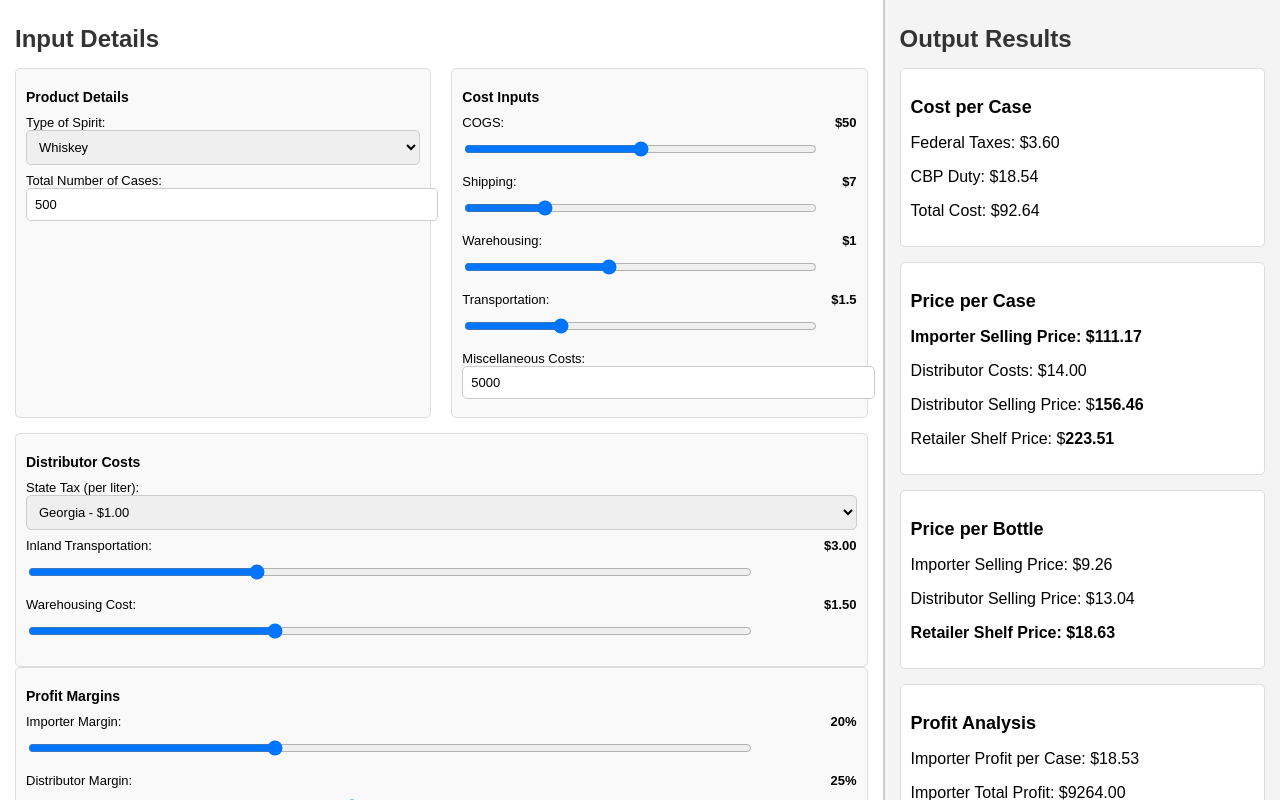
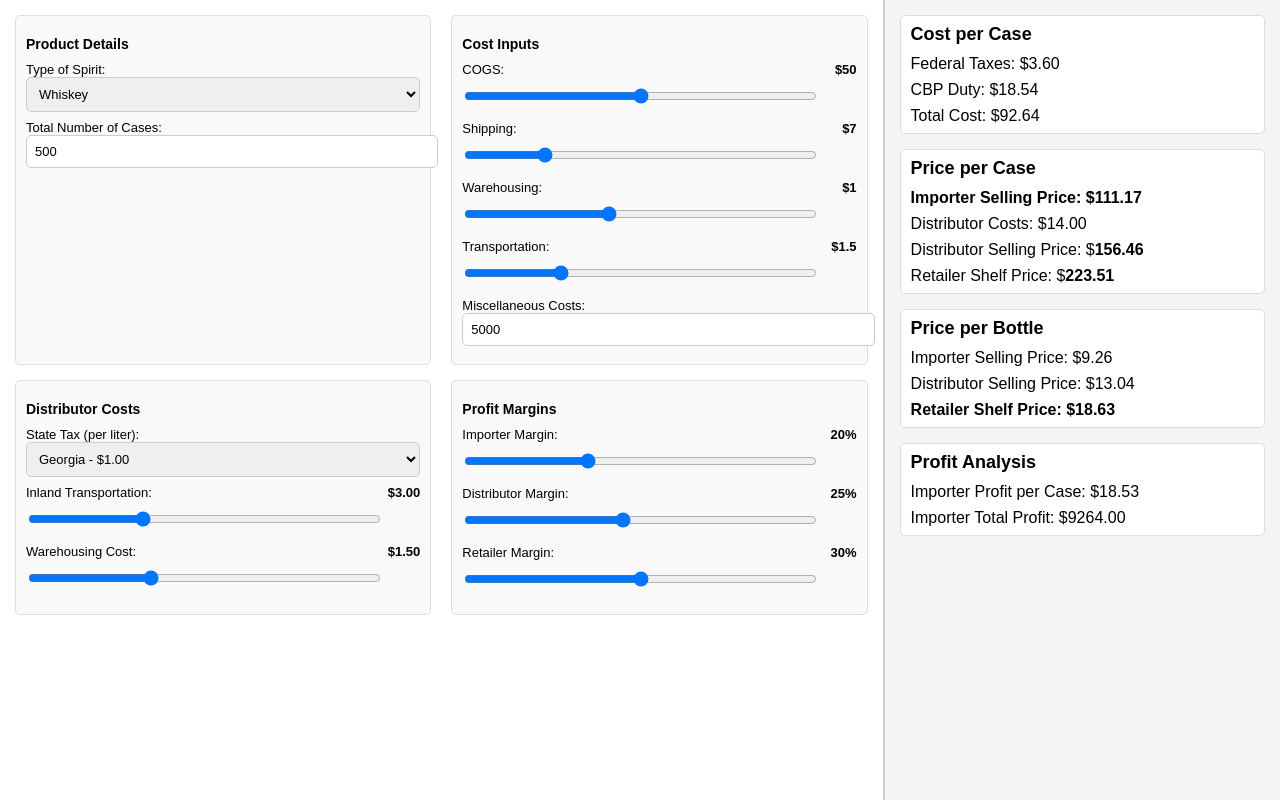
Before and after one commit to theonepa1/spirits-101, a plain HTML site: page index.html in a window 1280 px wide. Drawn offline with Linux system fonts and the light colour scheme.

Commit message:
Update index.html

```diff
--- a/index.html
+++ b/index.html
@@ -76,7 +76,7 @@
         }
         .output-section {
             background-color: #fff;
-            padding: 10px;
+            padding-left: 10px;
             border: 1px solid #ddd;
             border-radius: 5px;
             margin-bottom: 15px;
@@ -90,14 +90,16 @@
             font-weight: bold;
             color: #000;
         }
+
+        p {
+            margin: 8px 0px 8px 0px;
+        }
     </style>
 </head>
 <body>
     <div class="container">
         <!-- Left Panel: Inputs -->
         <div class="panel left-panel">
-            <h2>Input Details</h2>
-
             <!-- Product Details and Cost Inputs Side by Side -->
             <div class="subsection-container">
                 <div class="subsection">
@@ -140,6 +142,7 @@
                 </div>
             </div>
 
+            <div class="subsection-container">
                 <!-- Distributor Costs -->
                 <div class="subsection">
                     <h3>Distributor Costs</h3>
@@ -228,10 +231,10 @@
                     <input type="range" id="retailer-margin" min="10" max="50" value="30">
                 </div>
             </div>
+        </div>
 
         <!-- Right Panel: Outputs -->
         <div class="panel right-panel">
-            <h2>Output Results</h2>
 
             <!-- Cost per Case Section -->
             <div class="output-section">
```
Lines whose indentation alone changed are shown as unchanged.
